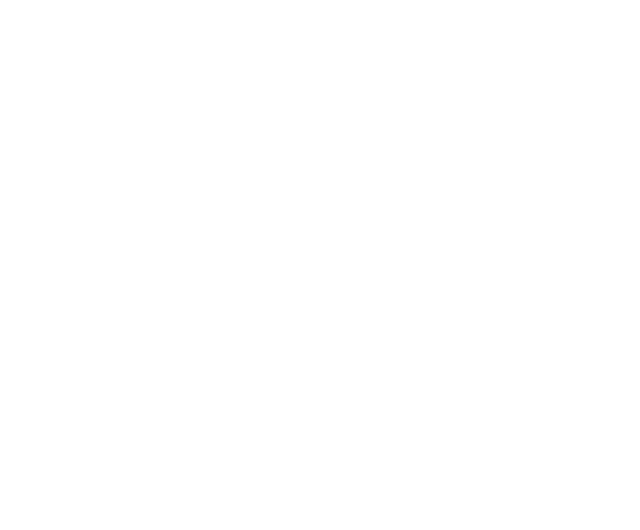
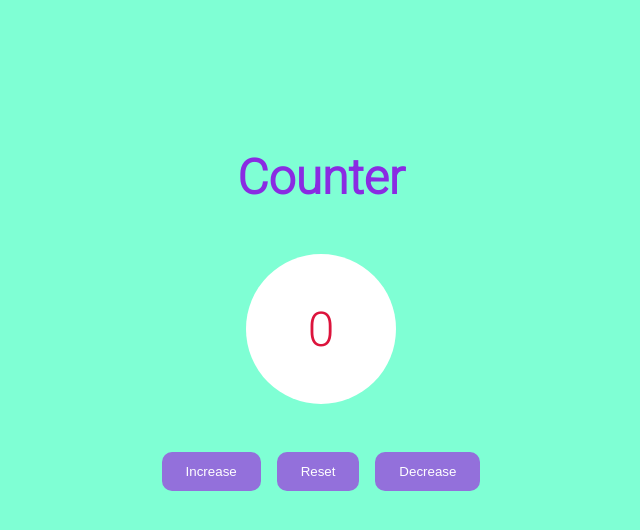
Before and after one commit to ali-saeed91/counterApplication, a plain HTML site: page index.html in a window 1280 px wide. Shown: the whole page, without its empty margins (319-959 px from the left). Drawn offline with Linux system fonts and the light colour scheme.

Commit message:
Update index.html

```diff
--- a/index.html
+++ b/index.html
@@ -5,7 +5,7 @@
     <meta http-equiv="X-UA-Compatible" content="IE=edge">
     <meta name="viewport" content="width=device-width, initial-scale=1.0">
     <title>Counter</title>
-    <link rel="stylesheet" href='./style.css>
+    <link rel="stylesheet" href="style.css">
 </head>
 <body>
     <section class="main">
```
